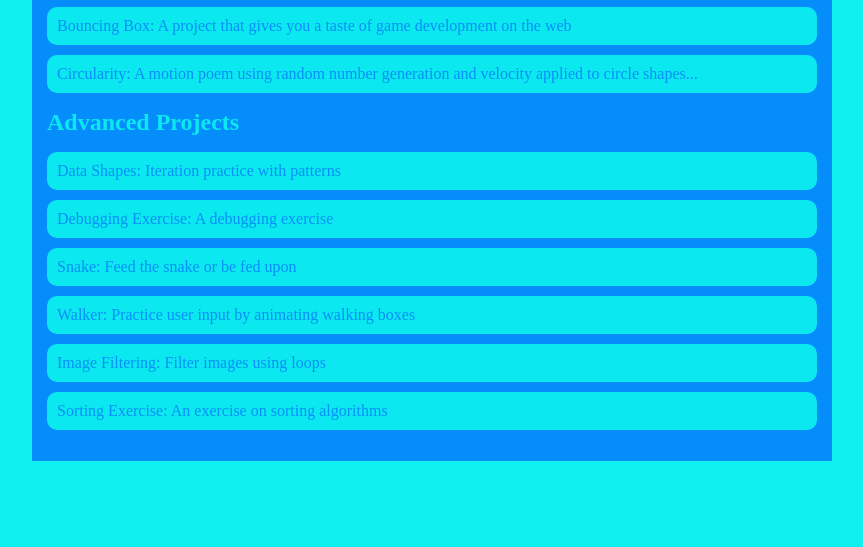
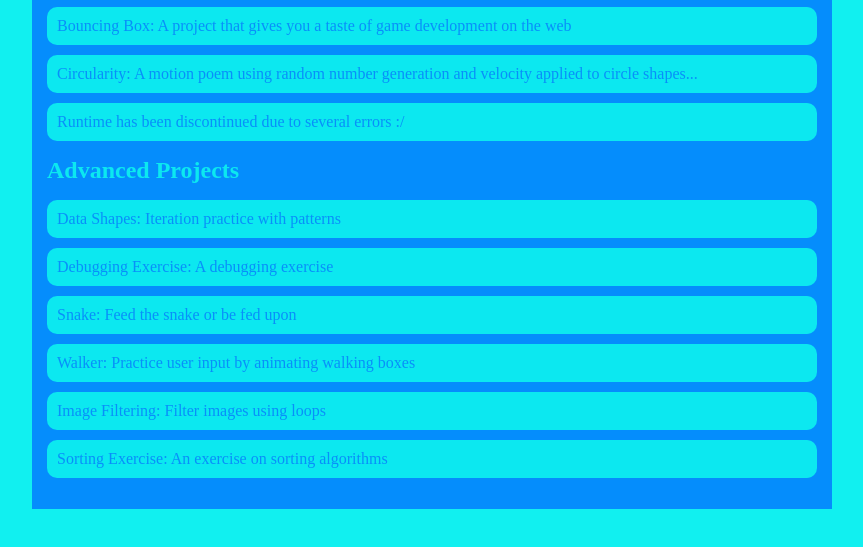
Before and after one commit to agore1234/agore1234.github.io, a plain HTML site: page portfolio.html in a window 1280 px wide. Shown: the part 217-764 px from the top of the page, without its empty margins (208-1071 px from the left). Drawn offline with Linux system fonts and the light colour scheme.

```diff
--- a/portfolio.html
+++ b/portfolio.html
@@ -25,6 +25,7 @@
                     <li><a href="projects/platformer/">Platformer: A cannon - dodging, collectible - grabbing adventure game for Halleb0t</a></li>
                     <li><a href="projects/bouncing-box/">Bouncing Box: A project that gives you a taste of game development on the web </a></li>
                     <li><a href="projects/circularity/">Circularity: A motion poem using random number generation and velocity applied to circle shapes...</a></li>
+                    <li><a >Runtime has been discontinued due to several errors :/ </a></li>
 
                 </ul>
                 <h2>Advanced Projects</h2>
```
